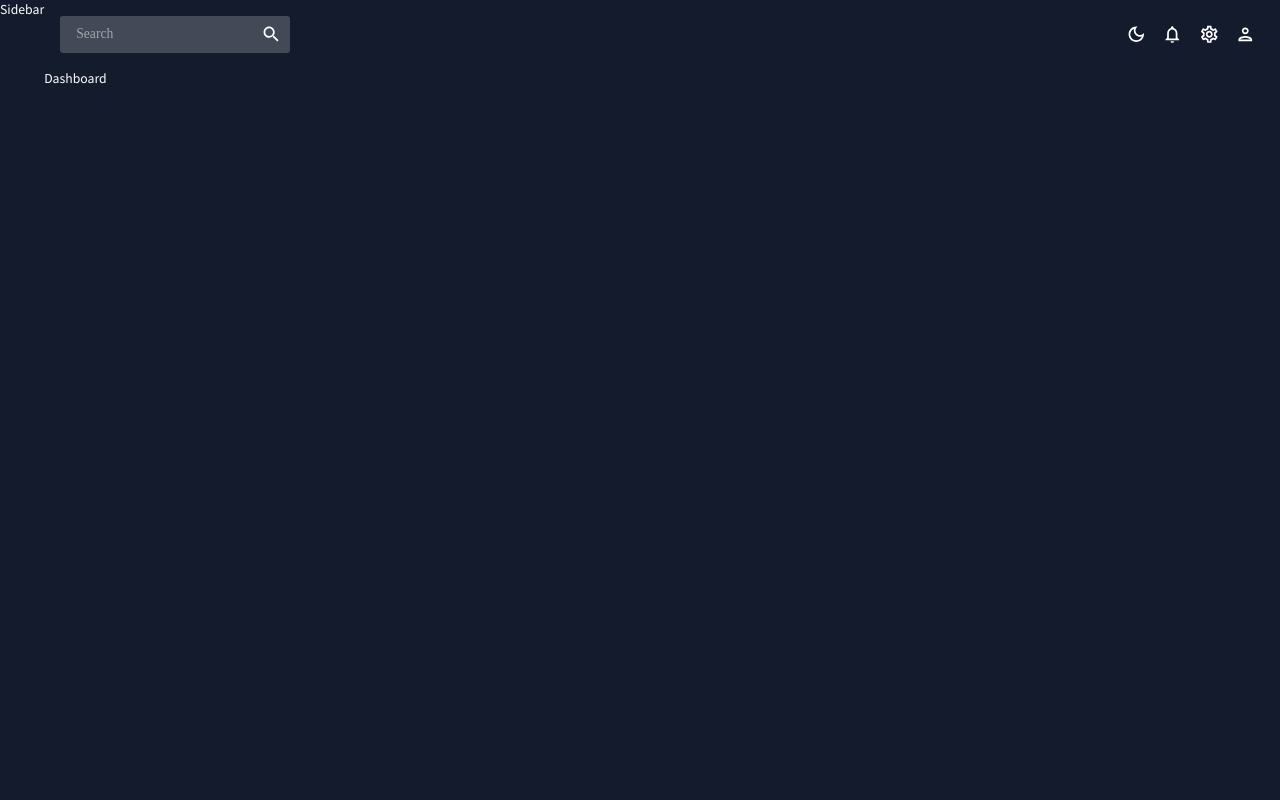
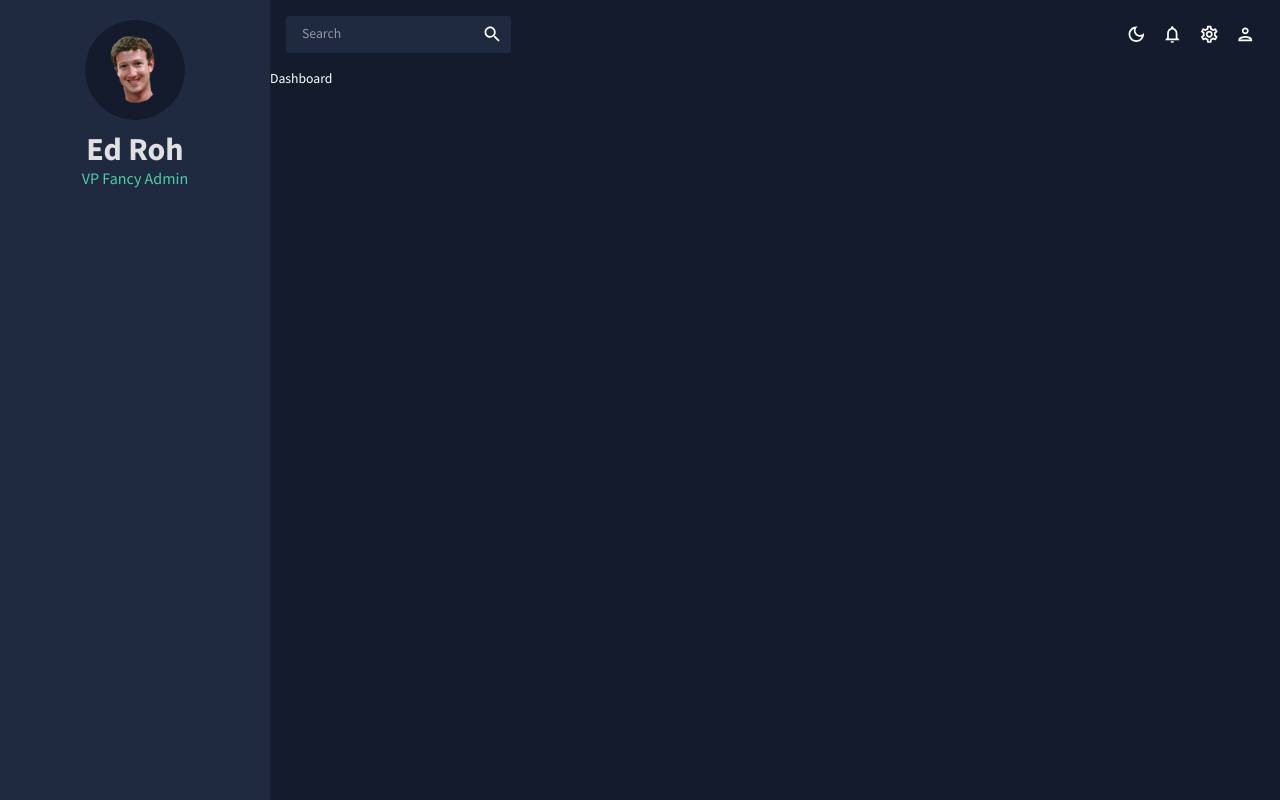
Before and after one commit to CCH-88/BugScout-Frontend, a React (Create React App) app: page / in a window 1280 px wide. Built offline with nearby package versions, Linux system fonts and the light colour scheme.

Commit message:
Added Sidebar + corrections to theme

```diff
--- a/package.json
+++ b/package.json
@@ -22,7 +22,7 @@
     "formik": "^2.2.9",
     "react": "^18.2.0",
     "react-dom": "^18.2.0",
-    "react-pro-sidebar": "^1.0.0-alpha.9",
+    "react-pro-sidebar": "^0.7.1",
     "react-router-dom": "^6.4.4",
     "react-scripts": "5.0.1",
     "web-vitals": "^2.1.4",
--- a/src/scenes/global/Sidebar.jsx
+++ b/src/scenes/global/Sidebar.jsx
@@ -1,5 +1,83 @@
+import { useState } from "react";
+import { ProSidebar, Menu, MenuItem } from "react-pro-sidebar";
+import "react-pro-sidebar/dist/css/styles.css";
+import { Box, IconButton, Typography, useTheme } from "@mui/material";
+import { Link } from "react-router-dom";
+import { tokens } from "../../theme";
+import HomeModeOutlinedIcon from "@mui/icons-material/HomeOutlined";
+import PeopleModeOutlinedIcon from "@mui/icons-material/PeopleOutlined";
+import ContactsOutlinedIcon from "@mui/icons-material/ContactsOutlined";
+import ReceiptOutlinedIcon from "@mui/icons-material/ReceiptOutlined";
+import PersonOutlinedIcon from "@mui/icons-material/PersonOutlined";
+import CalendarTodayOutlinedIcon from "@mui/icons-material/CalendarTodayOutlined";
+import HelpOutlinedIcon from "@mui/icons-material/HelpOutlined";
+import BarChartOutlinedIcon from "@mui/icons-material/BarChartOutlined";
+import PieChartOutlineOutlinedIcon from "@mui/icons-material/PieChartOutlineOutlined";
+import TimelineOutlinedIcon from "@mui/icons-material/TimelineOutlined";
+import MenuOutlinedIcon from "@mui/icons-material/MenuOutlined";
+import MapOutlinedIcon from "@mui/icons-material/MapOutlined";
+
 const Sidebar = () => {
-    return <div>Sidebar</div>
-}
+  const theme = useTheme();
+  const colors = tokens(theme.palette.mode);
+  const [isCollapsed, setIsCollapsed] = useState(false);
+  const [selected, setSelected] = useState("Dashboard");
+
+  return (
+    <Box
+      sx={{
+        "& .pro-sidebar-inner": {
+          background: `${colors.primary[400]} !important`,
+        },
+        "& .pro-icon-wrapper": {
+          backgroundColor: "transparent !important",
+        },
+        "& .pro-inner-item": {
+          padding: "5px 35px 5px 20px !important",
+        },
+        "& .pro-inner-item:hover": {
+          color: "#868dfb !important",
+        },
+        "& .pro-menu-item.active": {
+          color: "#6870fa !important",
+        },
+      }}
+    >
+      <ProSidebar>
+        <Menu>
+          <MenuItem>{/* Some item in here....*/}</MenuItem>
+
+          {/* USER */}
+          {!isCollapsed && (
+            <Box mb="25px">
+              <Box display="flex" justifyContent="center" alignItem="center">
+                <img
+                  alt="profile-user"
+                  width="100px"
+                  height="100px"
+                  src="../../assets/user.png"
+                  style={{ cursor: "pointer", borderRadius: "50%" }}
+                />
+              </Box>
+
+              <Box textAlign="center">
+                <Typography
+                  variant="h2"
+                  color={colors.grey[100]}
+                  fontWeight="bold"
+                  sx={{ m: "10px 0 0 0" }}
+                >
+                  Ed Roh
+                </Typography>
+                <Typography variant="h5" color={colors.greenAccent[500]}>
+                  VP Fancy Admin </Typography>
+              </Box>
+            </Box>
+          )}
+        </Menu>
+      </ProSidebar>
+    </Box>
+  );
+};
 
 export default Sidebar;
--- a/src/theme.js
+++ b/src/theme.js
@@ -1,9 +1,8 @@
 import { createContext, useState, useMemo } from "react";
 import { createTheme } from "@mui/material/styles";
 
-//color design tokens
-export function tokens(mode) {
-  return {
+// color design tokens export
+export const tokens = (mode) => ({
   ...(mode === "dark"
     ? {
         grey: {
@@ -21,7 +20,7 @@ export function tokens(mode) {
           100: "#d0d1d5",
           200: "#a1a4ab",
           300: "#727681",
-            400: "#434957",
+          400: "#1F2A40",
           500: "#141b2d",
           600: "#101624",
           700: "#0c101b",
@@ -78,9 +77,9 @@ export function tokens(mode) {
           100: "#040509",
           200: "#080b12",
           300: "#0c101b",
-            400: "#f2f0f0",
+          400: "#f2f0f0", // manually changed
           500: "#141b2d",
-            600: "#434957",
+          600: "#1F2A40",
           700: "#727681",
           800: "#a1a4ab",
           900: "#d0d1d5",
@@ -119,18 +118,17 @@ export function tokens(mode) {
           900: "#e1e2fe",
         },
       }),
-  };
-}
+});
 
-//mui theme settings
-export function themeSettings(mode) {
+// mui theme settings
+export const themeSettings = (mode) => {
   const colors = tokens(mode);
-
   return {
     palette: {
       mode: mode,
       ...(mode === "dark"
         ? {
+            // palette values for dark mode
             primary: {
               main: colors.primary[500],
             },
@@ -147,6 +145,7 @@ export function themeSettings(mode) {
             },
           }
         : {
+            // palette values for light mode
             primary: {
               main: colors.primary[100],
             },
@@ -164,42 +163,41 @@ export function themeSettings(mode) {
           }),
     },
     typography: {
-        fontFamily: ["Source Sans Pro", "sans-serif"].join(""),
+      fontFamily: ["Source Sans Pro", "sans-serif"].join(","),
       fontSize: 12,
       h1: {
-            fontFamily: ["Source Sans Pro", "sans-serif"].join(""),
+        fontFamily: ["Source Sans Pro", "sans-serif"].join(","),
         fontSize: 40,
       },
       h2: {
-            fontFamily: ["Source Sans Pro", "sans-serif"].join(""),
+        fontFamily: ["Source Sans Pro", "sans-serif"].join(","),
         fontSize: 32,
       },
       h3: {
-            fontFamily: ["Source Sans Pro", "sans-serif"].join(""),
+        fontFamily: ["Source Sans Pro", "sans-serif"].join(","),
         fontSize: 24,
       },
       h4: {
-            fontFamily: ["Source Sans Pro", "sans-serif"].join(""),
+        fontFamily: ["Source Sans Pro", "sans-serif"].join(","),
         fontSize: 20,
       },
       h5: {
-            fontFamily: ["Source Sans Pro", "sans-serif"].join(""),
+        fontFamily: ["Source Sans Pro", "sans-serif"].join(","),
         fontSize: 16,
       },
       h6: {
-            fontFamily: ["Source Sans Pro", "sans-serif"].join(""),
+        fontFamily: ["Source Sans Pro", "sans-serif"].join(","),
         fontSize: 14,
       },
-    }
+    },
   };
-}
+};
 
-//A React context for the color mode. Allows to use this function throughout the entire app
+// context for color mode
 export const ColorModeContext = createContext({
-    toggleColorMode: () => {}
+  toggleColorMode: () => {},
 });
 
-//
 export const useMode = () => {
   const [mode, setMode] = useState("dark");
 
@@ -211,7 +209,6 @@ export const useMode = () => {
     []
   );
 
-    const theme = useMemo(() => createTheme(themeSettings(mode)), [mode])
-
+  const theme = useMemo(() => createTheme(themeSettings(mode)), [mode]);
   return [theme, colorMode];
 };
```
Also changed, not shown: public/assets/user.png (added), 1 other file (tests, documents, lock files or other folders). Lines whose indentation alone changed are shown as unchanged.
